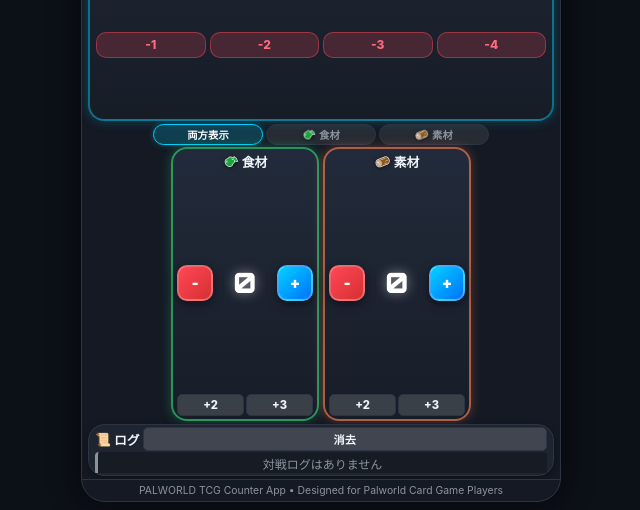
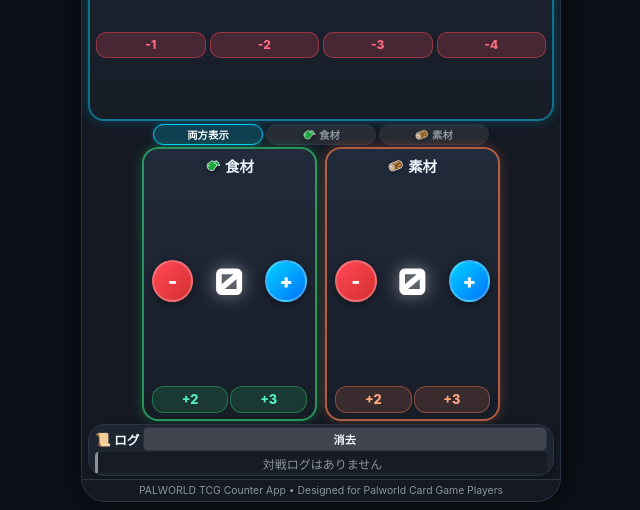
Before and after one commit to Ces-7515/PLC, a plain HTML site: page index.html in a window 1280 px wide. Shown: the part 290-800 px from the top of the page, without its empty margins (319-959 px from the left). Drawn offline with Linux system fonts and the light colour scheme; a web font is replaced by a local one.

Commit message:
Add files via upload

```diff
--- a/styles.css
+++ b/styles.css
@@ -377,11 +377,11 @@ button:active {
   align-items: center;
 }
 
-/* 素材・食材グリッド (100dvh完全収容) */
+/* 素材・食材グリッド (100dvh完全収容 ＆ 美しくバランスの取れたUI) */
 .resources-grid {
   display: grid;
   grid-template-columns: 1fr 1fr;
-  gap: 4px;
+  gap: 8px;
   width: 100%;
   flex: 1;
   min-height: 0;
@@ -390,13 +390,90 @@ button:active {
 
 .resource-card {
   height: 100%;
-  padding: 3px 4px;
+  padding: 6px 8px;
   display: flex;
   flex-direction: column;
   justify-content: space-between;
   align-items: center;
   text-align: center;
   box-sizing: border-box;
+}
+
+.resource-card .card-header h3 {
+  font-size: clamp(0.85rem, 1.8vh, 0.95rem);
+  font-weight: 800;
+  display: flex;
+  align-items: center;
+  justify-content: center;
+  gap: 4px;
+}
+
+.resource-counter {
+  display: flex;
+  justify-content: center;
+  align-items: center;
+  gap: 6px;
+  width: 100%;
+  margin: 1px 0;
+}
+
+/* 1P 食材・素材の - / + ボタンを丸ボタン化 ＆ 押しやすく洗練 */
+.resource-card .btn-count.sm {
+  width: clamp(34px, 5.2vh, 42px);
+  height: clamp(34px, 5.2vh, 42px);
+  border-radius: 50%;
+  font-size: clamp(1.2rem, 2.2vh, 1.5rem);
+  font-weight: 900;
+  box-shadow: 0 3px 8px rgba(0, 0, 0, 0.4);
+  flex-shrink: 0;
+}
+
+.resource-card .resource-value {
+  font-family: 'Orbitron', sans-serif;
+  font-size: clamp(2rem, 4.6vh, 2.5rem);
+  font-weight: 900;
+  color: #ffffff;
+  text-shadow: 0 0 16px rgba(255, 255, 255, 0.5);
+  line-height: 1;
+  font-variant-numeric: tabular-nums;
+  display: inline-block;
+  width: clamp(52px, 15vw, 68px);
+  text-align: center;
+  flex-shrink: 0;
+}
+
+/* +2, +3 のクイック追加ボタンをテーマカラーに合わせた美しいピル状に */
+.resource-quick {
+  display: flex;
+  gap: 6px;
+  justify-content: center;
+  width: 100%;
+  margin-top: 1px;
+}
+
+.resource-card .btn-tiny {
+  background: rgba(255, 255, 255, 0.12);
+  color: var(--text-main);
+  border: 1px solid var(--border-color);
+  padding: clamp(3px, 0.7vh, 5px) 0;
+  border-radius: 12px;
+  font-size: clamp(0.8rem, 1.6vh, 0.9rem);
+  font-weight: 800;
+  flex: 1;
+  text-align: center;
+  transition: all 0.12s ease;
+}
+
+.food-theme .btn-tiny {
+  background: rgba(46, 213, 115, 0.15);
+  border-color: rgba(46, 213, 115, 0.4);
+  color: #55efc4;
+}
+
+.material-theme .btn-tiny {
+  background: rgba(255, 127, 80, 0.15);
+  border-color: rgba(255, 127, 80, 0.4);
+  color: #ffaa80;
 }
 
 .resource-focus-card {
```
